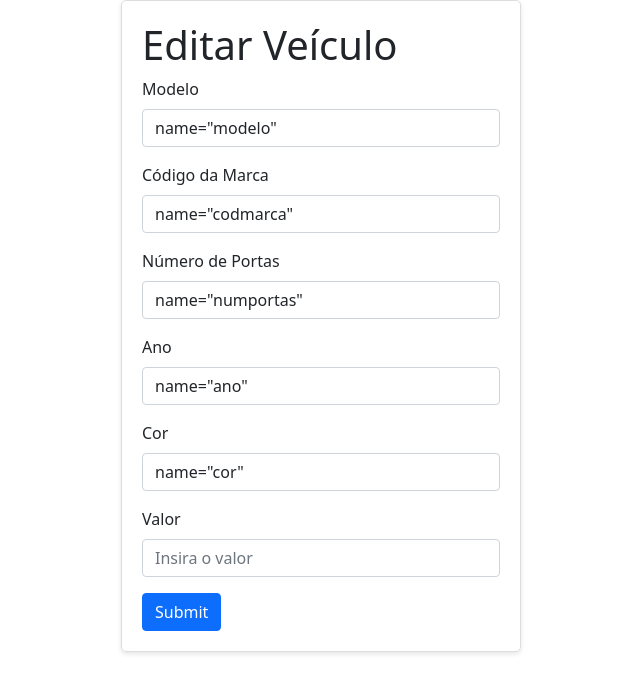
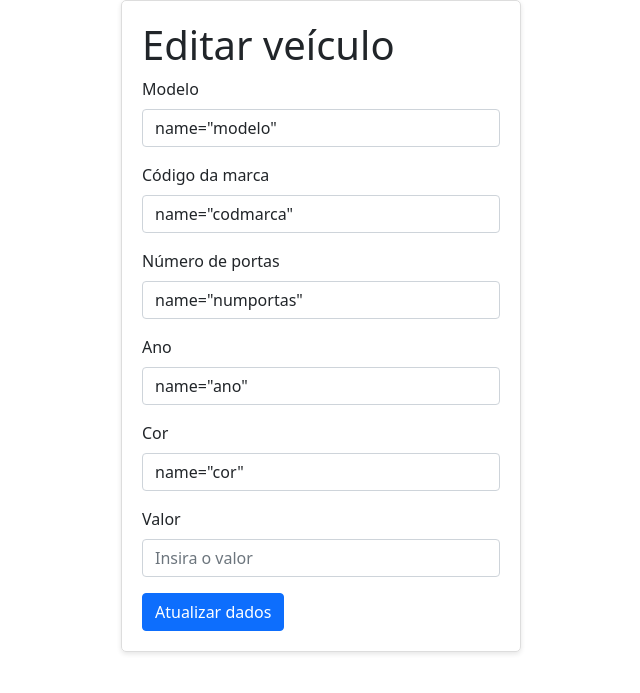
Before and after one commit to arturlbg/bd_project, a Django app: template app/templates/Veiculo/edit.html in a window 1280 px wide. Shown: the top 693 px of the page, without its empty margins (319-959 px from the left). Run offline with Django 4.2, Linux system fonts and the light colour scheme; the template is opened without the code that fills it, so the values that code supplies are empty.

Commit message:
correção na tela de editar veículo

```diff
--- a/app/templates/Veiculo/edit.html
+++ b/app/templates/Veiculo/edit.html
@@ -4,7 +4,7 @@
   <meta charset="UTF-8">
   <meta name="viewport" content="width=device-width, initial-scale=1.0">
   <link rel="stylesheet" href="https://cdn.jsdelivr.net/npm/bootstrap@5.0.1/dist/css/bootstrap.min.css">
-  <title>Formulário</title>
+  <title>Atualizar dados do veículo</title>
   <style>
     .form-container {
       max-width: 400px;
@@ -19,7 +19,7 @@
 <body>
   <div class="container">
     <div class="form-container">
-      <h1>Editar Veículo</h1>
+      <h1>Editar veículo</h1>
       <form class="needs-validation" method="post" novalidate>
         {% csrf_token %}
         <div class="mb-3">
@@ -27,11 +27,11 @@
           <input value={{obj.5}} name="modelo" type="text" class="form-control" id="modelo" placeholder="Insira o Modelo" required>
         </div>
         <div class="mb-3">
-            <label for="codmarca" class="form-label">Código da Marca</label>
-            <input value={{obj.6}} name="codmarca" type="text" class="form-control" id="codmarca" placeholder="Insira o Código da Marca" required>
+            <label for="codmarca" class="form-label">Código da marca</label>
+            <input value={{obj.2}} name="codmarca" type="text" class="form-control" id="codmarca" placeholder="Insira o Código da Marca" required>
           </div>
         <div class="mb-3">
-          <label for="numportas" class="form-label">Número de Portas</label>
+          <label for="numportas" class="form-label">Número de portas</label>
           <input value={{obj.3}} name="numportas" type="text" class="form-control" id="numportas" placeholder="Insira o número de portas" required></input>
         </div>
         <div class="mb-3">
@@ -46,7 +46,7 @@
           <label for="valor" class="form-label">Valor</label>
           <input value={{obj.1}} name="valor" type="number" class="form-control" id="valor" placeholder="Insira o valor" required>
         </div>
-        <button type="submit" class="btn btn-primary">Submit</button>
+        <button type="submit" class="btn btn-primary">Atualizar dados</button>
       </form>
     </div>
   </div>
```
Also changed, not shown: app/templates/Veiculo/index.html (+1 -6 lines).
